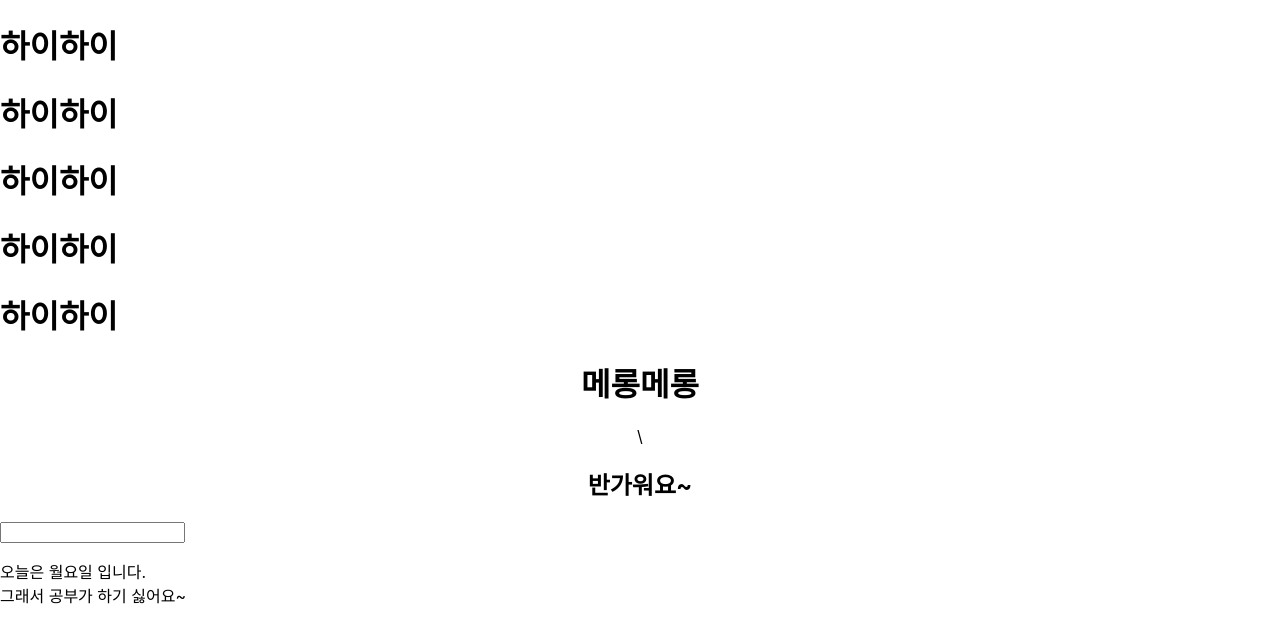
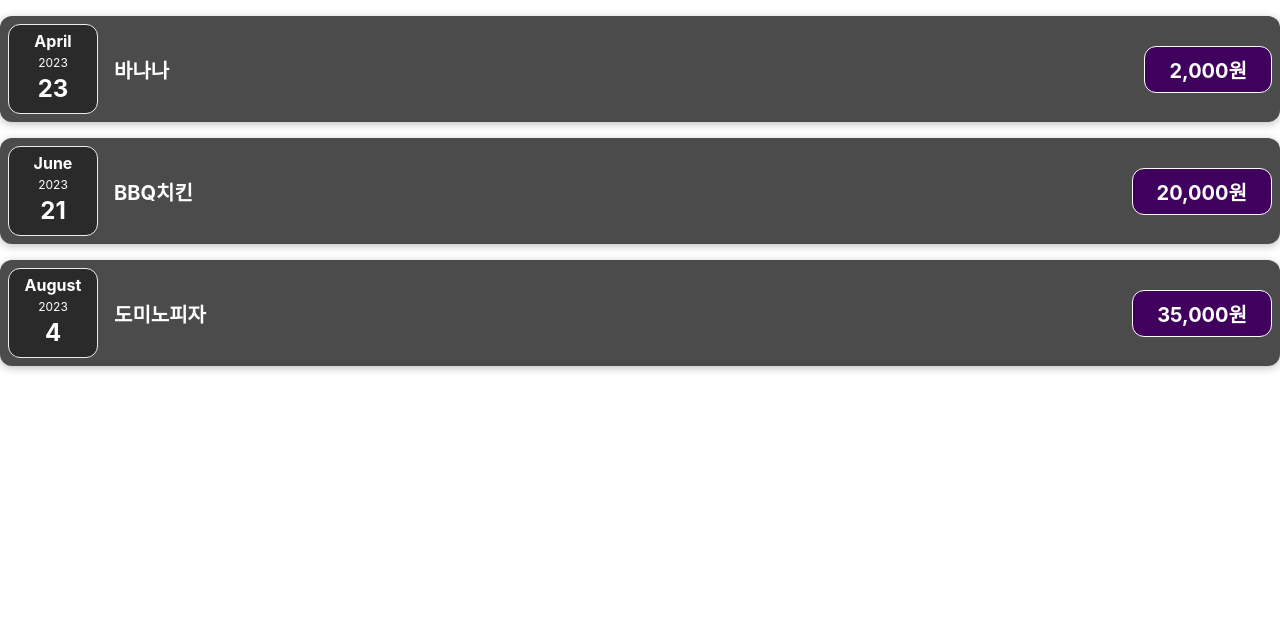
Before and after one commit to hsuncho/react-basic-study-202310, a React (Create React App) app: page / in a window 1280 px wide. Shown: the top 642 px of the page. Built offline with nearby package versions, Linux system fonts and the light colour scheme.

Commit message:
2. 동적 데이터 렌더링 및 props 개념 확인

```diff
--- a/src/App.js
+++ b/src/App.js
@@ -1,32 +1,47 @@
-// import logo from './logo.svg';
 import React from 'react';
 import './App.css';
-// import ExpenseItem from './components/ExpenseItem';
-import NoName from './NoName';
+import ExpenseItem from './components/ExpenseItem';
 
-function App() {
-  // const $h2 = React.createElement('h2', null , '반가워요~~');
-  const $h2 = <h2>반가워요~</h2>;
+const App = () => {
+  //지출 항목 객체 배열
+
+  const expenses = [
+    {
+      title: '바나나',
+      price: 2000,
+      date: new Date(2023, 3, 23),
+    },
+    {
+      title: 'BBQ치킨',
+      price: 20000,
+      date: new Date(2023, 5, 21),
+    },
+    {
+      title: '도미노피자',
+      price: 35000,
+      date: new Date(2023, 7, 4),
+    },
+  ];
 
   return (
     <>
-      <NoName />
-      <NoName />
-      <NoName />
-      <NoName />
-      <NoName />
-      <div className='App'>
-        <h1>메롱메롱</h1>\{$h2}
-      </div>
-      <div className='noname'>
-        <input type='text' />
-        <p>
-          오늘은 월요일 입니다. <br />
-          그래서 공부가 하기 싫어요~
-        </p>
-      </div>
+      <ExpenseItem
+        title={expenses[0].title}
+        price={expenses[0].price}
+        date={expenses[0].date}
+      />
+      <ExpenseItem
+        title={expenses[1].title}
+        price={expenses[1].price}
+        date={expenses[1].date}
+      />
+      <ExpenseItem
+        title={expenses[2].title}
+        price={expenses[2].price}
+        date={expenses[2].date}
+      />
     </>
   );
-}
+};
 
 export default App;
--- /dev/null
+++ b/src/components/ExpenseDate.css
@@ -0,0 +1,30 @@
+.expense-date {
+  display: flex;
+  flex-direction: column;
+  width: 5.5rem;
+  height: 5.5rem;
+  border: 1px solid #ececec;
+  background-color: #2a2a2a;
+  color: white;
+  border-radius: 12px;
+  align-items: center;
+  justify-content: center;
+}
+
+.expense-date div {
+  margin-bottom: 0.25rem;
+}
+
+.expense-date__month {
+  font-size: 1rem;
+  font-weight: bold;
+}
+
+.expense-date__year {
+  font-size: 0.75rem;
+}
+
+.expense-date__day {
+  font-size: 1.5rem;
+  font-weight: bold;
+}
--- /dev/null
+++ b/src/components/ExpenseDate.js
@@ -0,0 +1,18 @@
+import React from 'react';
+import './ExpenseDate.css';
+
+const ExpenseDate = ({ date }) => {
+  const year = date.getFullYear();
+  const month = date.toLocaleString('en-US', { month: 'long' });
+  const day = date.getDate();
+
+  return (
+    <div className='expense-date'>
+      <div className='expense-date__month'>{month}</div>
+      <div className='expense-date__year'>{year}</div>
+      <div className='expense-date__day'>{day}</div>
+    </div>
+  );
+};
+
+export default ExpenseDate;
--- /dev/null
+++ b/src/components/ExpenseItem.css
@@ -0,0 +1,56 @@
+.expense-item {
+  display: flex;
+  justify-content: space-between;
+  align-items: center;
+  box-shadow: 0 2px 8px rgba(0, 0, 0, 0.25);
+  padding: 0.5rem;
+  margin: 1rem 0;
+  border-radius: 12px;
+  background-color: #4b4b4b;
+}
+
+.expense-item__description {
+  display: flex;
+  flex-direction: column;
+  gap: 1rem;
+  align-items: flex-end;
+  flex-flow: column-reverse;
+  justify-content: flex-start;
+  flex: 1;
+}
+
+.expense-item h2 {
+  color: #3a3a3a;
+  font-size: 1rem;
+  flex: 1;
+  margin: 0 1rem;
+  color: white;
+}
+
+.expense-item__price {
+  font-size: 1rem;
+  font-weight: bold;
+  color: white;
+  background-color: #40005d;
+  border: 1px solid white;
+  padding: 0.5rem;
+  border-radius: 12px;
+}
+
+@media (min-width: 580px) {
+  .expense-item__description {
+    flex-direction: row;
+    align-items: center;
+    justify-content: flex-start;
+    flex: 1;
+  }
+
+  .expense-item__description h2 {
+    font-size: 1.25rem;
+  }
+
+  .expense-item__price {
+    font-size: 1.25rem;
+    padding: 0.5rem 1.5rem;
+  }
+}
--- a/src/components/ExpenseItem.js
+++ b/src/components/ExpenseItem.js
@@ -1,16 +1,42 @@
 import React from 'react';
+// css 로딩
+import './ExpenseItem.css';
+import ExpenseDate from './ExpenseDate';
 
-const ExpenseItem = () => {
+const ExpenseItem = ({ title, price: propsPrice, date }) => {
+  // console.log(props);
+
+  // const price = 99999;
+  // const expenseDate = date;
+  // const expenseTitle = title;
+  // const expensePrice = propsPrice;
+
+  // 1자리 숫자를 2자리수로 변환하는 함수
+  const make2digit = (text) => {
+    return text.toString().padStart(2, '0');
+  };
+
+  // 날짜 포맷팅 변환 함수 정의
+  const makeFormattedDate = () => {
+    const year = date.getFullYear();
+    const month = date.getMonth();
+    const day = date.getDate();
+
+    return `${year}년 ${make2digit(month)}월 ${make2digit(day)}일`;
+  };
+
+  // 숫자를 원화표기법으로 바꾸기
+  const formattedPrice = new Intl.NumberFormat('ko-KR').format(propsPrice);
+
   return (
     <div className='expense-item'>
-      <div>2023년 10월 30일</div>
+      <ExpenseDate date={date} />
       <div className='expense-item__description'>
-        <h2>냠냠치킨</h2>
-        <div className='expense-item__price'>19000원</div>
+        <h2>{title}</h2>
+        <div className='expense-item__price'>{formattedPrice}원</div>
       </div>
     </div>
   );
-  //   <div>ExpenseItem</div>;
 };
 
 export default ExpenseItem;
```
Also changed, not shown: .eslintrc.json.
